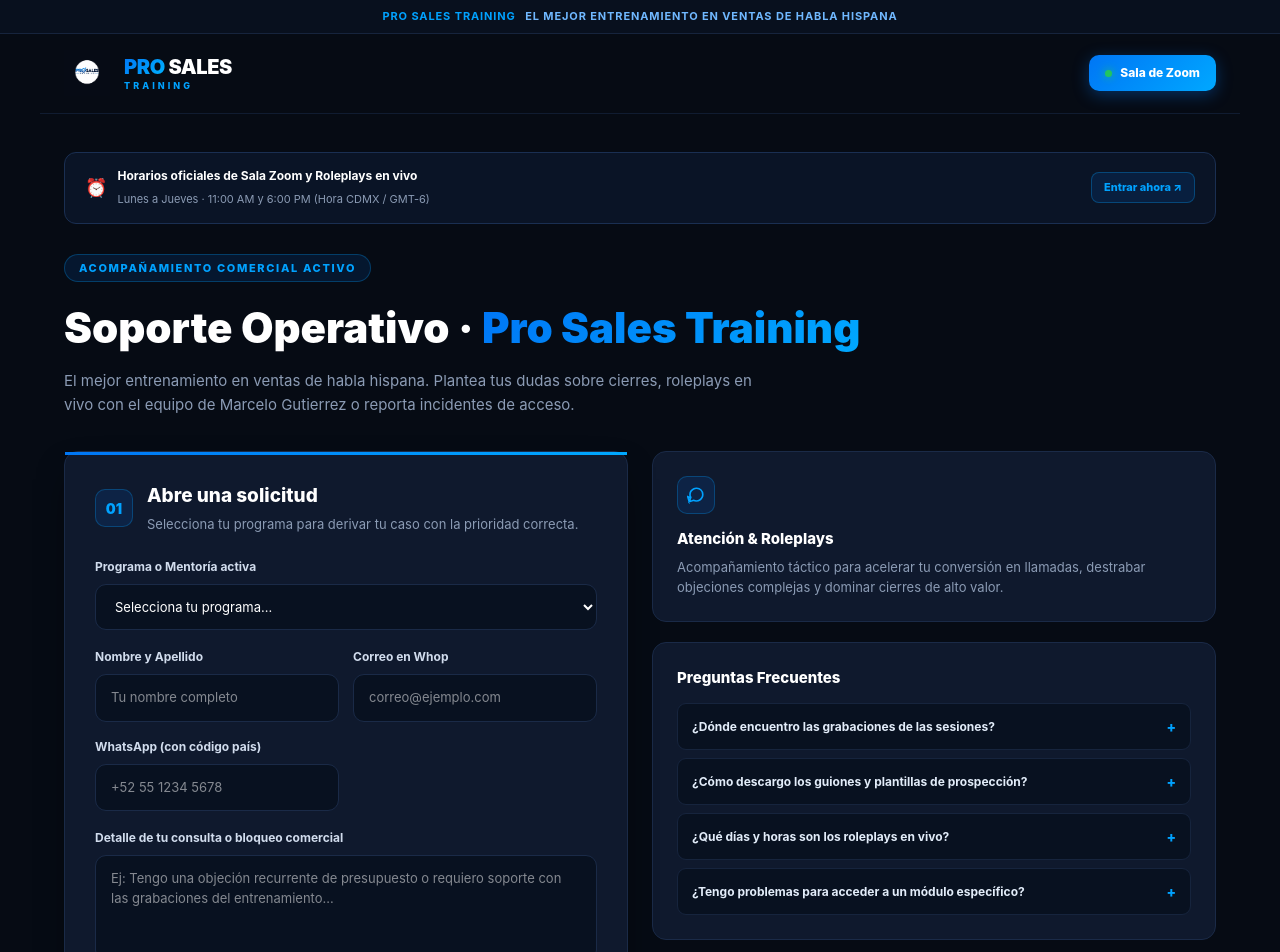
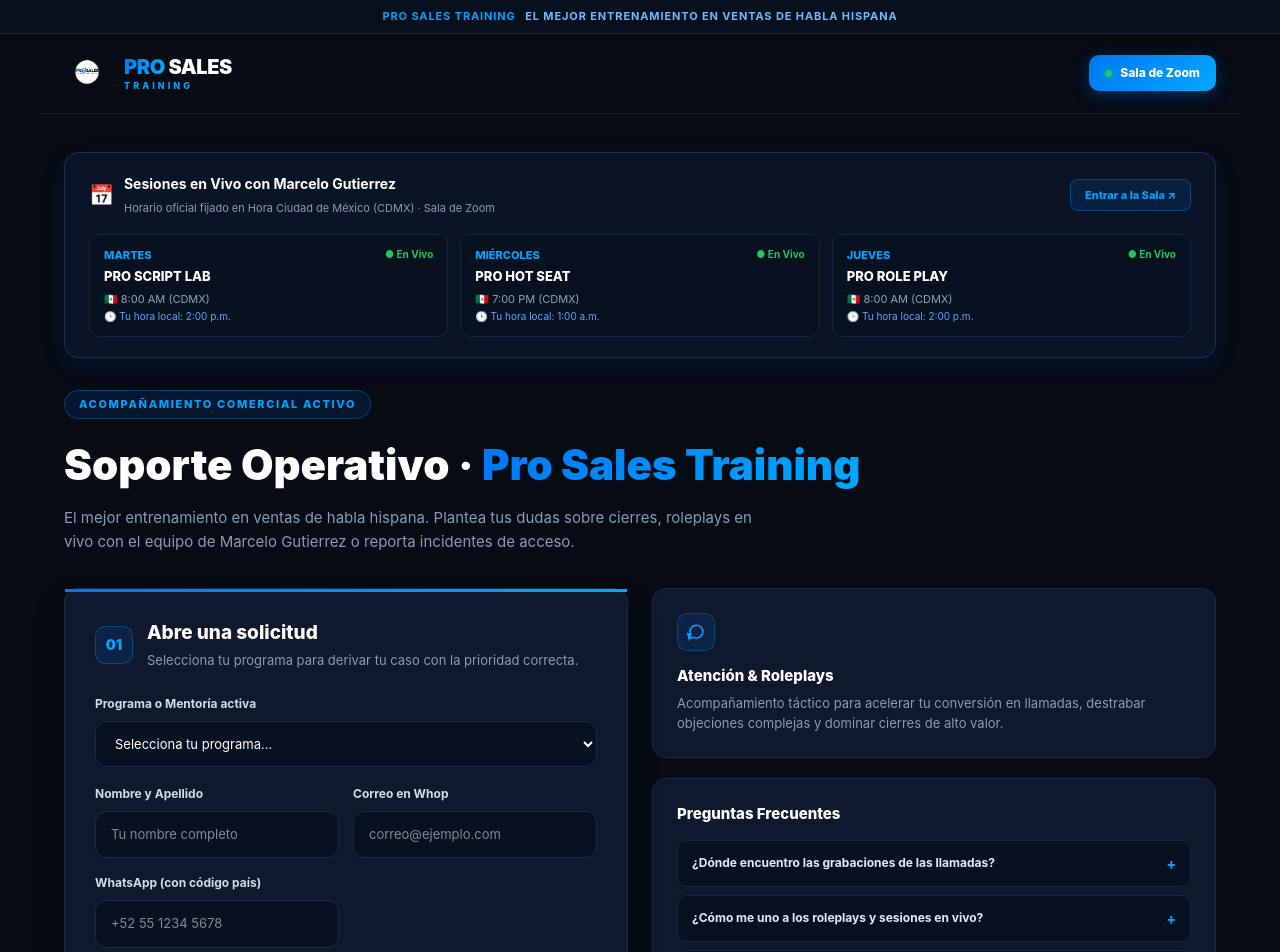
Before and after one commit to emicortes-hub/serve-happiness, a Next.js app: page /experiences/1 in a window 1280 px wide. Shown: the top 952 px of the page. Built offline with nearby package versions, Linux system fonts and the light colour scheme.

Commit message:
Actualizar horarios oficiales y faqs de Pro Sales Training

```diff
--- a/app/dashboard/[companyId]/page.tsx
+++ b/app/dashboard/[companyId]/page.tsx
@@ -1,6 +1,6 @@
 'use client';
 
-import React, { useState, use } from 'react';
+import React, { useState, useEffect, use } from 'react';
 
 interface PageProps {
   params: Promise<{ companyId?: string; experienceId?: string }>;
@@ -16,20 +16,49 @@
 
 const FAQ_ITEMS = [
   {
-    q: '¿Dónde encuentro las grabaciones de las sesiones?',
-    a: 'Todas las llamadas y entrenamientos semanales se suben en la sección "Módulos y Grabaciones" dentro de Whop en un plazo máximo de 24 horas tras finalizar la sesión.',
+    q: '¿Dónde encuentro las grabaciones de las llamadas?',
+    a: 'Puedes acceder a todas las sesiones anteriores haciendo clic en la pestaña "GRABACIONES" en el menú de la izquierda. Se suben en menos de 24 horas tras cada sesión.',
   },
   {
-    q: '¿Cómo descargo los guiones y plantillas de prospección?',
-    a: 'Encuentras las hojas de cálculo, scripts de llamadas y plantillas de mensajes fijadas en la pestaña "Recursos" o en la descripción de cada módulo del programa.',
+    q: '¿Cómo me uno a los roleplays y sesiones en vivo?',
+    a: 'Ingresa a la pestaña "COACHING EN VIVO" en la barra lateral o haz clic directamente en el botón "Sala de Zoom" ubicado arriba.',
   },
   {
-    q: '¿Qué días y horas son los roleplays en vivo?',
-    a: 'Las dinámicas grupales de roleplay se llevan a cabo de lunes a jueves en la sala Zoom oficial. Consulta el horario fijado arriba y el calendario en Whop.',
+    q: '¿Dónde puedo interactuar con la comunidad y otros alumnos?',
+    a: 'Utiliza las pestañas "CHAT" para soporte diario y dinámicas del grupo, o "COMUNIDAD PRO" para hacer networking y compartir cierres con otros miembros.',
   },
   {
-    q: '¿Tengo problemas para acceder a un módulo específico?',
-    a: 'Selecciona "Dudas de Facturación o Acceso a Whop" en el formulario, indícanos tu correo de compra y el equipo docente te habilitará el acceso.',
+    q: '¿Dónde están los módulos del curso y materiales?',
+    a: 'Encuentras todo el contenido estructurado haciendo clic en la pestaña "PRO SALES TRAINING" en el menú principal.',
+  },
+  {
+    q: '¿Tengo problemas para ver o desbloquear algún contenido?',
+    a: 'Abre una solicitud desde el formulario de arriba indicando el correo con el que te diste de alta en Whop y el equipo docente te habilitará el acceso de inmediato.',
+  },
+];
+
+// Horarios base en Ciudad de México (hora central: UTC-6)
+const SESSIONS = [
+  {
+    title: 'PRO SCRIPT LAB',
+    day: 'Martes',
+    mexicoTime: '8:00 AM (CDMX)',
+    utcHour: 14, // 8 AM UTC-6 = 14:00 UTC
+    utcMinute: 0,
+  },
+  {
+    title: 'PRO HOT SEAT',
+    day: 'Miércoles',
+    mexicoTime: '7:00 PM (CDMX)',
+    utcHour: 1, // 7 PM UTC-6 = 01:00 UTC siguiente día
+    utcMinute: 0,
+  },
+  {
+    title: 'PRO ROLE PLAY',
+    day: 'Jueves',
+    mexicoTime: '8:00 AM (CDMX)',
+    utcHour: 14, // 8 AM UTC-6 = 14:00 UTC
+    utcMinute: 0,
   },
 ];
 
@@ -51,6 +80,15 @@
   const [status, setStatus] = useState<'initial' | 'resolved' | 'escalated'>('initial');
   const [toastMessage, setToastMessage] = useState<string | null>(null);
   const [openFaq, setOpenFaq] = useState<number | null>(null);
+  const [userTimeZone, setUserTimeZone] = useState<string>('');
+
+  useEffect(() => {
+    try {
+      setUserTimeZone(Intl.DateTimeFormat().resolvedOptions().timeZone);
+    } catch {
+      setUserTimeZone('Local');
+    }
+  }, []);
 
   const toggleFaq = (idx: number) => {
     setOpenFaq(openFaq === idx ? null : idx);
@@ -59,6 +97,18 @@
   const showToast = (msg: string) => {
     setToastMessage(msg);
     setTimeout(() => setToastMessage(null), 2800);
+  };
+
+  // Convertidor de hora local según el navegador del estudiante
+  const getLocalSessionTime = (utcHour: number, utcMinute: number) => {
+    if (!userTimeZone) return '';
+    const now = new Date();
+    const utcDate = new Date(Date.UTC(now.getUTCFullYear(), now.getUTCMonth(), now.getUTCDate(), utcHour, utcMinute));
+    return new Intl.DateTimeFormat('es-MX', {
+      hour: 'numeric',
+      minute: '2-digit',
+      hour12: true,
+    }).format(utcDate);
   };
 
   const getBotOrientation = (text: string) => {
@@ -70,10 +120,10 @@
       return 'Si el prospecto menciona "lo tengo que pensar con mi socio", valida la objeción: "¿Si dependiera solo de ti, avanzarías hoy?". Aísla la causa real antes de cerrar la llamada y consulta el módulo de aislamiento de objeciones.';
     }
     if (/horario|calendario|sesion|sesión|roleplay|zoom|directo|vivo/.test(s)) {
-      return 'Nuestras sesiones y roleplays en directo se realizan mediante la sala oficial de Zoom (puedes ingresar directamente desde el botón superior). El calendario semanal detallado está en los anuncios fijados dentro de Whop.';
+      return 'Nuestras sesiones en directo se realizan mediante la sala oficial de Zoom: Martes (Script Lab 8:00 AM), Miércoles (Hot Seat 7:00 PM) y Jueves (Role Play 8:00 AM) Hora CDMX.';
     }
     if (/grabacion|grabaciones|acceso|drive|modulo|módulo/.test(s)) {
-      return 'Las grabaciones se indexan en tu sección de cursos en Whop dentro de las 24 horas siguientes a la llamada en vivo. Si tu suscripción no muestra los módulos actualizados, escala el ticket para sincronizar tu acceso.';
+      return 'Las grabaciones se indexan en la sección GRABACIONES dentro de Whop dentro de las 24 horas siguientes a la llamada en vivo. Si tu suscripción no muestra los módulos actualizados, escala el ticket para sincronizar tu acceso.';
     }
     return 'Hemos registrado tu consulta comercial. Te sugerimos revisar las plantillas del repositorio de Pro Sales Training; si requieres apoyo de un mentor para una llamada próxima, pulsa "Escalar a Mentor Humano".';
   };
@@ -218,29 +268,26 @@
       </header>
 
       <div style={{ maxWidth: '1200px', margin: '0 auto', padding: '38px 24px 72px' }}>
-        {/* HORARIO DE ZOOM VISIBLE */}
+        {/* BLOQUE DE HORARIOS DE SESIONES EN VIVO CON MARCELO GUTIERREZ */}
         <div
           style={{
             backgroundColor: '#0a1426',
             border: '1px solid #1a2f52',
-            borderRadius: '12px',
-            padding: '14px 20px',
-            marginBottom: '30px',
-            display: 'flex',
-            alignItems: 'center',
-            justifyContent: 'space-between',
-            gap: '12px',
-            flexWrap: 'wrap',
+            borderRadius: '14px',
+            padding: '20px 24px',
+            marginBottom: '32px',
+            boxShadow: '0 8px 24px rgba(0, 118, 245, 0.1)',
           }}
         >
+          <div style={{ display: 'flex', alignItems: 'center', justifyContent: 'space-between', gap: '14px', flexWrap: 'wrap', marginBottom: '16px' }}>
             <div style={{ display: 'flex', alignItems: 'center', gap: '10px' }}>
-            <span style={{ fontSize: '18px' }}>⏰</span>
+              <span style={{ fontSize: '20px' }}>📅</span>
               <div>
-              <strong style={{ fontSize: '12px', color: '#ffffff', display: 'block' }}>
-                Horarios oficiales de Sala Zoom y Roleplays en vivo
+                <strong style={{ fontSize: '14px', color: '#ffffff', display: 'block' }}>
+                  Sesiones en Vivo con Marcelo Gutierrez
                 </strong>
                 <span style={{ fontSize: '11px', color: '#8b9bb4' }}>
-                Lunes a Jueves · 11:00 AM y 6:00 PM (Hora CDMX / GMT-6)
+                  Horario oficial fijado en Hora Ciudad de México (CDMX) · Sala de Zoom
                 </span>
               </div>
             </div>
@@ -253,14 +300,58 @@
                 fontWeight: 800,
                 color: '#00a2ff',
                 textDecoration: 'none',
-              padding: '6px 12px',
+                padding: '7px 14px',
                 backgroundColor: 'rgba(0, 118, 245, 0.12)',
                 border: '1px solid rgba(0, 162, 255, 0.3)',
                 borderRadius: '8px',
               }}
             >
-            Entrar ahora ↗
+              Entrar a la Sala ↗
             </a>
+          </div>
+
+          <div
+            style={{
+              display: 'grid',
+              gridTemplateColumns: 'repeat(auto-fit, minmax(240px, 1fr))',
+              gap: '12px',
+            }}
+          >
+            {SESSIONS.map((sess, idx) => {
+              const localTime = getLocalSessionTime(sess.utcHour, sess.utcMinute);
+              return (
+                <div
+                  key={idx}
+                  style={{
+                    backgroundColor: '#081120',
+                    border: '1px solid #16243d',
+                    borderRadius: '10px',
+                    padding: '12px 14px',
+                  }}
+                >
+                  <div style={{ display: 'flex', justifyContent: 'space-between', alignItems: 'center', marginBottom: '4px' }}>
+                    <span style={{ fontSize: '11px', fontWeight: 800, color: '#00a2ff', textTransform: 'uppercase' }}>
+                      {sess.day}
+                    </span>
+                    <span style={{ fontSize: '10px', color: '#22c55e', fontWeight: 700 }}>
+                      ● En Vivo
+                    </span>
+                  </div>
+                  <div style={{ fontSize: '13px', fontWeight: 800, color: '#ffffff', marginBottom: '4px' }}>
+                    {sess.title}
+                  </div>
+                  <div style={{ fontSize: '11px', color: '#94a3b8' }}>
+                    🇲🇽 {sess.mexicoTime}
+                  </div>
+                  {localTime && (
+                    <div style={{ fontSize: '10px', color: '#60a5fa', marginTop: '2px' }}>
+                      🕒 Tu hora local: {localTime}
+                    </div>
+                  )}
+                </div>
+              );
+            })}
+          </div>
         </div>
 
         <section style={{ marginBottom: '34px' }}>
@@ -492,8 +583,8 @@
                   <div style={{ display: 'flex', gap: '8px', flexWrap: 'wrap' }}>
                     {[
                       { label: 'Feedback de Pitch', val: 'Revisión y feedback para mi pitch de prospección en frío' },
-                      { label: 'Horario de Roleplay', val: '¿Cuál es el calendario de las próximas sesiones de roleplay en vivo?' },
-                      { label: 'Acceso a Grabaciones', val: 'Problema de visualización en las grabaciones de Whop' },
+                      { label: 'Horario de Sesiones', val: '¿En qué días y horarios son las sesiones de Script Lab y Role Play?' },
+                      { label: 'Acceso a Grabaciones', val: 'Problema de visualización en la pestaña de grabaciones en Whop' },
                       { label: 'Objeción de Socio', val: 'El prospecto me dice que lo tiene que pensar con su socio, ¿cómo lo destrabo?' },
                     ].map((btn) => (
                       <button
@@ -684,7 +775,7 @@
                       <strong style={{ color: '#fbbf24', display: 'block', marginBottom: '4px' }}>
                         Ticket transferido al equipo docente de Pro Sales Training
                       </strong>
-                      Tu consulta ha entrado a la cola de atención comercial prioritaria. La revisaremos directamente con Marcelo Gutierrez o en la siguiente sesión de práctica en Zoom.
+                      Tu consulta ha entrado a la cola de atención prioritaria. La revisaremos directamente con Marcelo Gutierrez o en la siguiente sesión en Zoom.
                     </div>
                   )}
                 </div>
--- a/app/experiences/[experienceId]/page.tsx
+++ b/app/experiences/[experienceId]/page.tsx
@@ -1,6 +1,6 @@
 'use client';
 
-import React, { useState, use } from 'react';
+import React, { useState, useEffect, use } from 'react';
 
 interface PageProps {
   params: Promise<{ companyId?: string; experienceId?: string }>;
@@ -16,20 +16,49 @@
 
 const FAQ_ITEMS = [
   {
-    q: '¿Dónde encuentro las grabaciones de las sesiones?',
-    a: 'Todas las llamadas y entrenamientos semanales se suben en la sección "Módulos y Grabaciones" dentro de Whop en un plazo máximo de 24 horas tras finalizar la sesión.',
+    q: '¿Dónde encuentro las grabaciones de las llamadas?',
+    a: 'Puedes acceder a todas las sesiones anteriores haciendo clic en la pestaña "GRABACIONES" en el menú de la izquierda. Se suben en menos de 24 horas tras cada sesión.',
   },
   {
-    q: '¿Cómo descargo los guiones y plantillas de prospección?',
-    a: 'Encuentras las hojas de cálculo, scripts de llamadas y plantillas de mensajes fijadas en la pestaña "Recursos" o en la descripción de cada módulo del programa.',
+    q: '¿Cómo me uno a los roleplays y sesiones en vivo?',
+    a: 'Ingresa a la pestaña "COACHING EN VIVO" en la barra lateral o haz clic directamente en el botón "Sala de Zoom" ubicado arriba.',
   },
   {
-    q: '¿Qué días y horas son los roleplays en vivo?',
-    a: 'Las dinámicas grupales de roleplay se llevan a cabo de lunes a jueves en la sala Zoom oficial. Consulta el horario fijado arriba y el calendario en Whop.',
+    q: '¿Dónde puedo interactuar con la comunidad y otros alumnos?',
+    a: 'Utiliza las pestañas "CHAT" para soporte diario y dinámicas del grupo, o "COMUNIDAD PRO" para hacer networking y compartir cierres con otros miembros.',
   },
   {
-    q: '¿Tengo problemas para acceder a un módulo específico?',
-    a: 'Selecciona "Dudas de Facturación o Acceso a Whop" en el formulario, indícanos tu correo de compra y el equipo docente te habilitará el acceso.',
+    q: '¿Dónde están los módulos del curso y materiales?',
+    a: 'Encuentras todo el contenido estructurado haciendo clic en la pestaña "PRO SALES TRAINING" en el menú principal.',
+  },
+  {
+    q: '¿Tengo problemas para ver o desbloquear algún contenido?',
+    a: 'Abre una solicitud desde el formulario de arriba indicando el correo con el que te diste de alta en Whop y el equipo docente te habilitará el acceso de inmediato.',
+  },
+];
+
+// Horarios base en Ciudad de México (hora central: UTC-6)
+const SESSIONS = [
+  {
+    title: 'PRO SCRIPT LAB',
+    day: 'Martes',
+    mexicoTime: '8:00 AM (CDMX)',
+    utcHour: 14, // 8 AM UTC-6 = 14:00 UTC
+    utcMinute: 0,
+  },
+  {
+    title: 'PRO HOT SEAT',
+    day: 'Miércoles',
+    mexicoTime: '7:00 PM (CDMX)',
+    utcHour: 1, // 7 PM UTC-6 = 01:00 UTC siguiente día
+    utcMinute: 0,
+  },
+  {
+    title: 'PRO ROLE PLAY',
+    day: 'Jueves',
+    mexicoTime: '8:00 AM (CDMX)',
+    utcHour: 14, // 8 AM UTC-6 = 14:00 UTC
+    utcMinute: 0,
   },
 ];
 
@@ -51,6 +80,15 @@
   const [status, setStatus] = useState<'initial' | 'resolved' | 'escalated'>('initial');
   const [toastMessage, setToastMessage] = useState<string | null>(null);
   const [openFaq, setOpenFaq] = useState<number | null>(null);
+  const [userTimeZone, setUserTimeZone] = useState<string>('');
+
+  useEffect(() => {
+    try {
+      setUserTimeZone(Intl.DateTimeFormat().resolvedOptions().timeZone);
+    } catch {
+      setUserTimeZone('Local');
+    }
+  }, []);
 
   const toggleFaq = (idx: number) => {
     setOpenFaq(openFaq === idx ? null : idx);
@@ -59,6 +97,18 @@
   const showToast = (msg: string) => {
     setToastMessage(msg);
     setTimeout(() => setToastMessage(null), 2800);
+  };
+
+  // Convertidor de hora local según el navegador del estudiante
+  const getLocalSessionTime = (utcHour: number, utcMinute: number) => {
+    if (!userTimeZone) return '';
+    const now = new Date();
+    const utcDate = new Date(Date.UTC(now.getUTCFullYear(), now.getUTCMonth(), now.getUTCDate(), utcHour, utcMinute));
+    return new Intl.DateTimeFormat('es-MX', {
+      hour: 'numeric',
+      minute: '2-digit',
+      hour12: true,
+    }).format(utcDate);
   };
 
   const getBotOrientation = (text: string) => {
@@ -70,10 +120,10 @@
       return 'Si el prospecto menciona "lo tengo que pensar con mi socio", valida la objeción: "¿Si dependiera solo de ti, avanzarías hoy?". Aísla la causa real antes de cerrar la llamada y consulta el módulo de aislamiento de objeciones.';
     }
     if (/horario|calendario|sesion|sesión|roleplay|zoom|directo|vivo/.test(s)) {
-      return 'Nuestras sesiones y roleplays en directo se realizan mediante la sala oficial de Zoom (puedes ingresar directamente desde el botón superior). El calendario semanal detallado está en los anuncios fijados dentro de Whop.';
+      return 'Nuestras sesiones en directo se realizan mediante la sala oficial de Zoom: Martes (Script Lab 8:00 AM), Miércoles (Hot Seat 7:00 PM) y Jueves (Role Play 8:00 AM) Hora CDMX.';
     }
     if (/grabacion|grabaciones|acceso|drive|modulo|módulo/.test(s)) {
-      return 'Las grabaciones se indexan en tu sección de cursos en Whop dentro de las 24 horas siguientes a la llamada en vivo. Si tu suscripción no muestra los módulos actualizados, escala el ticket para sincronizar tu acceso.';
+      return 'Las grabaciones se indexan en la sección GRABACIONES dentro de Whop dentro de las 24 horas siguientes a la llamada en vivo. Si tu suscripción no muestra los módulos actualizados, escala el ticket para sincronizar tu acceso.';
     }
     return 'Hemos registrado tu consulta comercial. Te sugerimos revisar las plantillas del repositorio de Pro Sales Training; si requieres apoyo de un mentor para una llamada próxima, pulsa "Escalar a Mentor Humano".';
   };
@@ -218,29 +268,26 @@
       </header>
 
       <div style={{ maxWidth: '1200px', margin: '0 auto', padding: '38px 24px 72px' }}>
-        {/* HORARIO DE ZOOM VISIBLE */}
+        {/* BLOQUE DE HORARIOS DE SESIONES EN VIVO CON MARCELO GUTIERREZ */}
         <div
           style={{
             backgroundColor: '#0a1426',
             border: '1px solid #1a2f52',
-            borderRadius: '12px',
-            padding: '14px 20px',
-            marginBottom: '30px',
-            display: 'flex',
-            alignItems: 'center',
-            justifyContent: 'space-between',
-            gap: '12px',
-            flexWrap: 'wrap',
+            borderRadius: '14px',
+            padding: '20px 24px',
+            marginBottom: '32px',
+            boxShadow: '0 8px 24px rgba(0, 118, 245, 0.1)',
           }}
         >
+          <div style={{ display: 'flex', alignItems: 'center', justifyContent: 'space-between', gap: '14px', flexWrap: 'wrap', marginBottom: '16px' }}>
             <div style={{ display: 'flex', alignItems: 'center', gap: '10px' }}>
-            <span style={{ fontSize: '18px' }}>⏰</span>
+              <span style={{ fontSize: '20px' }}>📅</span>
               <div>
-              <strong style={{ fontSize: '12px', color: '#ffffff', display: 'block' }}>
-                Horarios oficiales de Sala Zoom y Roleplays en vivo
+                <strong style={{ fontSize: '14px', color: '#ffffff', display: 'block' }}>
+                  Sesiones en Vivo con Marcelo Gutierrez
                 </strong>
                 <span style={{ fontSize: '11px', color: '#8b9bb4' }}>
-                Lunes a Jueves · 11:00 AM y 6:00 PM (Hora CDMX / GMT-6)
+                  Horario oficial fijado en Hora Ciudad de México (CDMX) · Sala de Zoom
                 </span>
               </div>
             </div>
@@ -253,14 +300,58 @@
                 fontWeight: 800,
                 color: '#00a2ff',
                 textDecoration: 'none',
-              padding: '6px 12px',
+                padding: '7px 14px',
                 backgroundColor: 'rgba(0, 118, 245, 0.12)',
                 border: '1px solid rgba(0, 162, 255, 0.3)',
                 borderRadius: '8px',
               }}
             >
-            Entrar ahora ↗
+              Entrar a la Sala ↗
             </a>
+          </div>
+
+          <div
+            style={{
+              display: 'grid',
+              gridTemplateColumns: 'repeat(auto-fit, minmax(240px, 1fr))',
+              gap: '12px',
+            }}
+          >
+            {SESSIONS.map((sess, idx) => {
+              const localTime = getLocalSessionTime(sess.utcHour, sess.utcMinute);
+              return (
+                <div
+                  key={idx}
+                  style={{
+                    backgroundColor: '#081120',
+                    border: '1px solid #16243d',
+                    borderRadius: '10px',
+                    padding: '12px 14px',
+                  }}
+                >
+                  <div style={{ display: 'flex', justifyContent: 'space-between', alignItems: 'center', marginBottom: '4px' }}>
+                    <span style={{ fontSize: '11px', fontWeight: 800, color: '#00a2ff', textTransform: 'uppercase' }}>
+                      {sess.day}
+                    </span>
+                    <span style={{ fontSize: '10px', color: '#22c55e', fontWeight: 700 }}>
+                      ● En Vivo
+                    </span>
+                  </div>
+                  <div style={{ fontSize: '13px', fontWeight: 800, color: '#ffffff', marginBottom: '4px' }}>
+                    {sess.title}
+                  </div>
+                  <div style={{ fontSize: '11px', color: '#94a3b8' }}>
+                    🇲🇽 {sess.mexicoTime}
+                  </div>
+                  {localTime && (
+                    <div style={{ fontSize: '10px', color: '#60a5fa', marginTop: '2px' }}>
+                      🕒 Tu hora local: {localTime}
+                    </div>
+                  )}
+                </div>
+              );
+            })}
+          </div>
         </div>
 
         <section style={{ marginBottom: '34px' }}>
@@ -492,8 +583,8 @@
                   <div style={{ display: 'flex', gap: '8px', flexWrap: 'wrap' }}>
                     {[
                       { label: 'Feedback de Pitch', val: 'Revisión y feedback para mi pitch de prospección en frío' },
-                      { label: 'Horario de Roleplay', val: '¿Cuál es el calendario de las próximas sesiones de roleplay en vivo?' },
-                      { label: 'Acceso a Grabaciones', val: 'Problema de visualización en las grabaciones de Whop' },
+                      { label: 'Horario de Sesiones', val: '¿En qué días y horarios son las sesiones de Script Lab y Role Play?' },
+                      { label: 'Acceso a Grabaciones', val: 'Problema de visualización en la pestaña de grabaciones en Whop' },
                       { label: 'Objeción de Socio', val: 'El prospecto me dice que lo tiene que pensar con su socio, ¿cómo lo destrabo?' },
                     ].map((btn) => (
                       <button
@@ -684,7 +775,7 @@
                       <strong style={{ color: '#fbbf24', display: 'block', marginBottom: '4px' }}>
                         Ticket transferido al equipo docente de Pro Sales Training
                       </strong>
-                      Tu consulta ha entrado a la cola de atención comercial prioritaria. La revisaremos directamente con Marcelo Gutierrez o en la siguiente sesión de práctica en Zoom.
+                      Tu consulta ha entrado a la cola de atención prioritaria. La revisaremos directamente con Marcelo Gutierrez o en la siguiente sesión en Zoom.
                     </div>
                   )}
                 </div>
```
Lines whose indentation alone changed are shown as unchanged.
